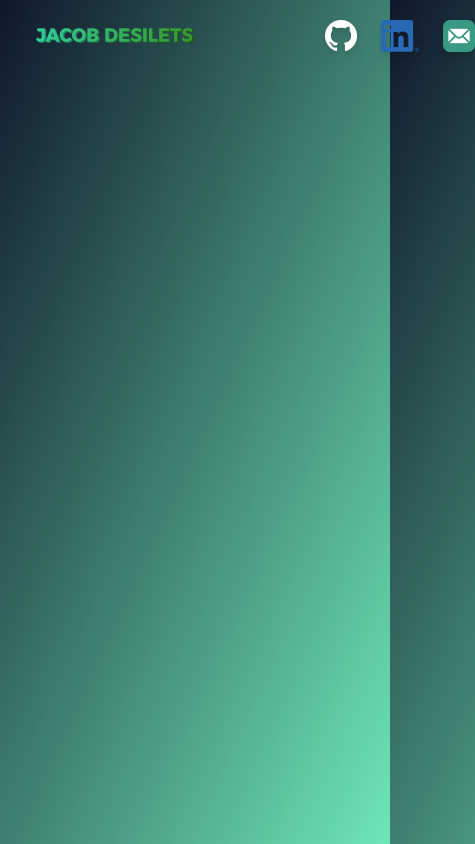
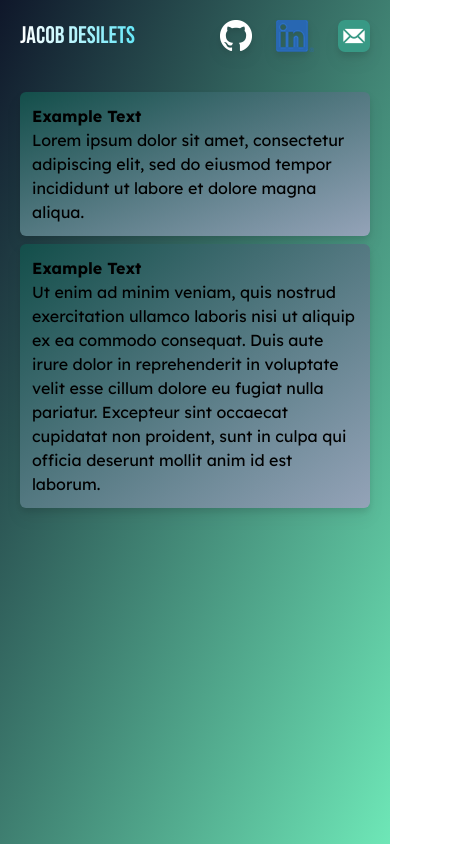
Before and after one commit to JacobDesilets/JacobDesilets.github.io, a website: page index.html in a window 390 px wide. Shown: the whole page, 475 px wide, since content can reach past the window. Drawn offline with nearby package versions, Linux system fonts and the light colour scheme.

Commit message:
fixed mobile

```diff
--- a/index.html
+++ b/index.html
@@ -4,38 +4,54 @@
     <title>Jacob Desilets</title>
     <meta name="description" content="Jacob Desilets Home Page">
     <meta name="keywords" content="Jacob Desilets resume personal website">
+    <meta name="theme-color" content="rgb(42, 218, 153)"/>
     <link rel="stylesheet" href="./output.css">
     <script defer src="https://unpkg.com/alpinejs@3.x.x/dist/cdn.min.js"></script>
+
+    <link rel="preconnect" href="https://fonts.googleapis.com">
+    <link rel="preconnect" href="https://fonts.gstatic.com" crossorigin>
+    <link href="https://fonts.googleapis.com/css2?family=Bebas+Neue&family=Lexend:wght@300;400;700;800&display=swap" rel="stylesheet">
 </head>
-<body class='flex-col flex h-screen bg-gradient-to-br from-slate-900 to-emerald-300'>
-    <nav>
-      <div class='flex px-5 py-5'>
-        <div class='container flex items-center mx-4'>
-          <a href="./index.html" class="flex items-center pr-20 shrink-0">
-            <!-- <span class="self-center text-xl font-extrabold whitespace-nowrap text-emerald-300 hover:text-emerald-400">JACOB DESILETS</span> -->
-            <img src="./assets/jd.png" class='opacity-100' alt="JACOB DESILETS">
+<body class='antialiased bg-gradient-to-br from-slate-900 to-emerald-300 min-h-screen min-w-full'>
+    <nav class='flex flex-row items-center justify-between md:justify-start w-full py-5 px-5'>
+            <a href="./" class='flex pr-6'>
+                <!-- <img src="./assets/jd.png" class='opacity-100 w-96 sm:w-auto' alt="JACOB DESILETS"> -->
+                <p class='font-title text-transparent bg-clip-text bg-gradient-to-r from-white to-cyan-300 text-2xl'>
+                    Jacob Desilets
+                </p>
             </a>
-          <a href="https://github.com/jacobdesilets" class="shrink-0 items-center pr-6 transition ease-in-out hover:translate-y-1 drop-shadow-lg">
+            <div class="flex flex-row">
+              <a href="https://github.com/jacobdesilets" class="flex pr-6 transition ease-in-out hover:translate-y-1 drop-shadow-lg ms-0">
                 <img src="./assets/GitHub-Mark-Light-32px.png" alt="GitHub">
               </a>
-          <a href="https://www.linkedin.com/in/jacob-desilets/" class="shrink-0 items-center pr-6 transition ease-in-out hover:translate-y-1 drop-shadow-lg">
+              <a href="https://www.linkedin.com/in/jacob-desilets/" class="flex shrink-0 items-center pr-6 transition ease-in-out hover:translate-y-1 drop-shadow-lg ms-0">
                   <img src="./assets/LI-In-Bug.png" alt="LinkedIn">
               </a>
               <div x-data="{ open: false, copied: false }" x-on:mouseleave="open = false; copied = false;" class="flex shrink-0 items-center bg-gradient-to-r from-teal-800 to-transparent bg-opacity-0 hover:bg-opacity-60 rounded-lg transition-all ease-in-out hover:translate-y-1 drop-shadow-lg">
                 <a x-on:mouseover="open = true" href="mailto:jacobdesilets@gmail.com">
                   <img src="./assets/icons8-mail-32.png" alt="LinkedIn">
                 </a>
-            <div x-show='open' x-transition.duration.300ms x-transition.scale.origin.left class='flex text-white font-medium px-3'>
+                <div x-show='open' x-transition.duration.300ms x-transition.scale.origin.left class='hidden md:flex text-white font-medium px-2'>
                   <span class='pr-3 w-48' x-text="copied ? 'copied to clipboard :)' : 'jacobdesilets@gmail.com'" x-bind:class="copied ? 'pr-3 w-48 italic text-teal-600 text-opacity-75' : 'pr-3 w-48'"></span>
                   <button x-on:click='copyEmail(); copied = true'>
-                <img class='opacity-40 hover:opacity-80 active:opacity-100 transition-all ease-in-out' src="./assets/icons8-clone-figure-24.png" alt="LinkedIn">
+                    <img class='opacity-40 hover:opacity-80 active:opacity-100 transition-all ease-in-out px-3' src="./assets/icons8-clone-figure-24.png" alt="Email">
                   </button>
-
                 </div>
               </div>
             </div>
+
+    </nav>
+
+    <div class='flex flex-col md:flex-row py-5 px-5'>
+      <div class='flex-col bg-gradient-to-tl from-slate-400 to-teal-900 rounded-md px-3 py-3 md:mr-2 mb-2 drop-shadow-lg'>
+        <p class="font-sans font-bold">Example Text</p>
+        <p>Lorem ipsum dolor sit amet, consectetur adipiscing elit, sed do eiusmod tempor incididunt ut labore et dolore magna aliqua.</p>
       </div>
-    </nav>
+      <div class='flex-col bg-gradient-to-tl from-slate-400 to-teal-900 rounded-md px-3 py-3 md:mr-2 mb-2 drop-shadow-lg'>
+        <p class="font-sans font-bold">Example Text</p>
+        <p>Ut enim ad minim veniam, quis nostrud exercitation ullamco laboris nisi ut aliquip ex ea commodo consequat. Duis aute irure dolor in reprehenderit in voluptate velit esse cillum dolore eu fugiat nulla pariatur. Excepteur sint occaecat cupidatat non proident, sunt in culpa qui officia deserunt mollit anim id est laborum.</p>
+      </div>
+    </div>
 
     <script>
         function copyEmail() {
@@ -43,4 +59,5 @@
         }
     </script>
 </body>
+
 </html>
--- a/package.json
+++ b/package.json
@@ -4,7 +4,8 @@
   "description": "",
   "main": "index.js",
   "scripts": {
-    "test": "echo \"Error: no test specified\" && exit 1"
+    "test": "echo \"Error: no test specified\" && exit 1",
+    "tw": "npx tailwindcss -i ./css/style.css -o ./output.css --watch"
   },
   "repository": {
     "type": "git",
--- a/tailwind.config.js
+++ b/tailwind.config.js
@@ -4,7 +4,21 @@ module.exports = {
     './**/*.{html, js}',
   ],
   theme: {
+    fontFamily: {
+      'sans': ['Lexend', 'system-ui'],
+      'title': ['Bebas Neue'],
+    },
     extend: {},
   },
   plugins: [],
+  screens: {
+    'z0': { min: '0px', max: '299px' },
+    '2xs': { min: '300px' },
+    'xs': { max: '575px' }, // Mobile (iPhone 3 - iPhone XS Max).
+    'sm': { min: '576px', max: '897px' }, // Mobile (matches max: iPhone 11 Pro Max landscape @ 896px).
+    'md': { min: '898px', max: '1199px' }, // Tablet (matches max: iPad Pro @ 1112px).
+    'lg': { min: '1024px' }, // Desktop smallest.
+    'xl': { min: '1280px' }, // Desktop wide.
+    '2xl': { min: '1536px' } // Desktop widescreen.
+  },
 }
```
Also changed, not shown: old_index.html (added, +47 -0 lines), output.css. Lines whose indentation alone changed are shown as unchanged.
